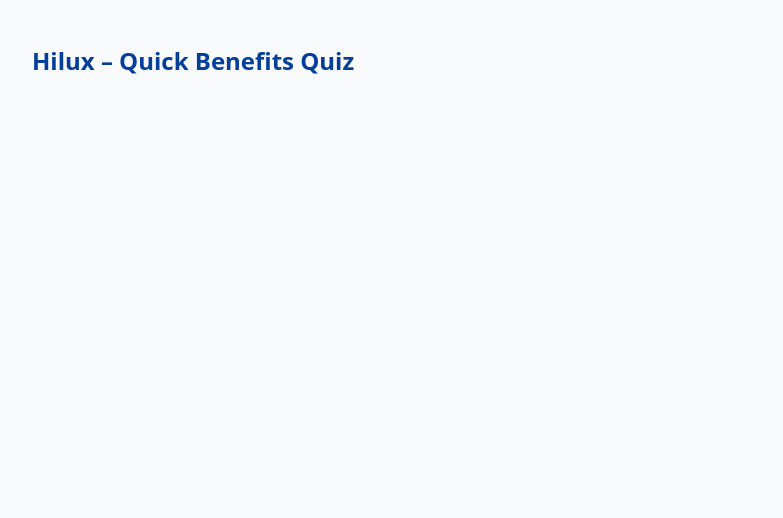
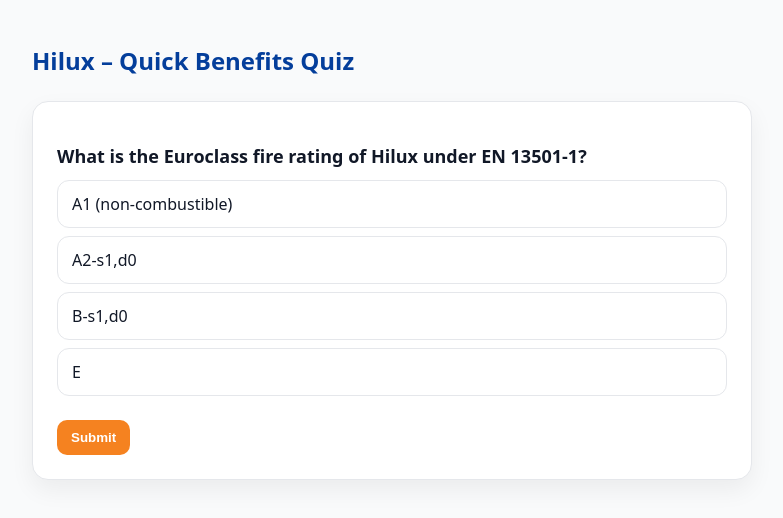
Before and after one commit to narliluke/hilux-quiz, a plain HTML site: page index.html in a window 1280 px wide. Shown: the whole page, without its empty margins (248-1031 px from the left). Drawn offline with Linux system fonts and the light colour scheme.

Commit message:
Update index.html

```diff
--- a/index.html
+++ b/index.html
@@ -102,13 +102,53 @@
     <h2>Hilux – Quick Benefits Quiz</h2>
     <div id="quiz"></div>
   </div>
-
   <script>
-    const questions = [/* your question array remains unchanged */];
+  const questions = [
+    { q: "What is the Euroclass fire rating of Hilux under EN 13501-1?",
+      a: ["A1 (non-combustible)", "A2-s1,d0", "B-s1,d0", "E"], correct: 0,
+      ex: "Hilux is tested as fully non-combustible (A1, A1FL, A1L) across walls, floors, and linings." },
+    { q: "What board thickness is typically used in Hilux systems for 60- and 120-minute fire ratings?",
+      a: ["9 mm", "10 mm", "12 mm", "16 mm"], correct: 2,
+      ex: "A single 12 mm Hilux board can achieve 60/120 minutes, replacing two layers of 15 mm plasterboard." },
+    { q: "What ASTM E84 fire test results were recorded for Hilux?",
+      a: ["Flame Spread 25 / Smoke 450", "Flame Spread 0 / Smoke 5", "Flame Spread 0 / Smoke 0", "Flame Spread 75 / Smoke 200"], correct: 1,
+      ex: "Hilux achieved Class A, with Flame Spread Index (FSI) = 0 and Smoke Developed Index (SDI) = 5." },
+    { q: "Compared with gypsum plasterboard, Hilux is…",
+      a: ["Lower density and softer", "More durable, A1, moisture/mould resistant", "Lower fire rating", "The same performance but cheaper"], correct: 1,
+      ex: "Hilux outperforms plasterboard for fire, moisture, and durability, offering lower lifecycle cost." },
+    { q: "What surface spread of flame classification did Hilux achieve to BS 476 Part 7?",
+      a: ["Class 0", "Class 1", "Class 2", "Class 3"], correct: 1,
+      ex: "Hilux was independently tested to achieve the top rating under BS 476 Part 7 for surface spread of flame." },
+    { q: "What type of fibres are used in Hilux boards?",
+      a: ["Glass fibres", "100% organic cellulose fibres", "Asbestos", "Carbon fibres"], correct: 1,
+      ex: "Hilux uses safe organic fibres, not glass or asbestos, making it safer to cut and handle." },
+    { q: "What is the maximum fire partition rating achieved with Hilux in BS 476 Part 20/22 tests?",
+      a: ["1 hour", "2 hours", "3 hours", "4 hours"], correct: 3,
+      ex: "Spectro test reports confirm Hilux partitions can achieve up to 4 hours of fire resistance." },
+    { q: "Which property makes Hilux ideal for kitchens and bathrooms?",
+      a: ["High acoustic insulation", "Thermal conductivity", "Moisture and mould resistance", "Lightweight core"], correct: 2,
+      ex: "Hilux is inert to moisture, will not swell, and does not support mould or fungus." },
+    { q: "What environmental certification does Hilux carry for 2025–2030?",
+      a: ["FSC", "EPD (Environmental Product Declaration)", "BREEAM", "LEED"], correct: 1,
+      ex: "Hilux has a verified EPD valid to 2030, proving sustainability and lifecycle performance." },
+    { q: "What thermal conductivity (λ-value) has been measured for Hilux?",
+      a: ["0.50 W/mK", "0.30 W/mK", "0.147 W/mK", "0.05 W/mK"], correct: 2,
+      ex: "Hilux shows a λ-value of 0.147 W/mK, balancing fire resistance with thermal performance." },
+    { q: "Which of these are true strengths of Hilux calcium silicate boards?",
+      a: [
+        "A1 non-combustible fire rating",
+        "Resistant to moisture, mould, and termites",
+        "High screw-holding strength for heavy fixings",
+        "Good acoustic and thermal insulation performance"
+      ],
+      correct: [0,1,2,3],
+      ex: "Hilux is more than just fire safe — it resists water and mould, supports heavy loads, improves acoustics and thermal performance, and carries strong sustainability credentials.",
+      multi: true
+    }
+  ];
 
   let i = 0, score = 0;
   const quiz = document.getElementById("quiz");
-
   function render(){
     quiz.innerHTML = "";
     const q = questions[i];
@@ -192,7 +232,6 @@
     card.appendChild(submit);
     quiz.appendChild(card);
   }
-
   function showResults() {
     quiz.innerHTML = "";
     const card = document.createElement("div");
```
Lines whose indentation alone changed are shown as unchanged.
